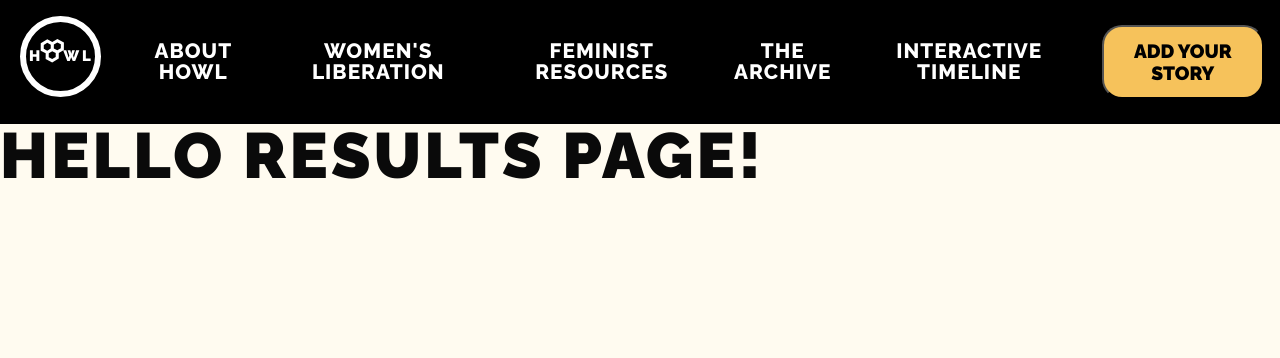
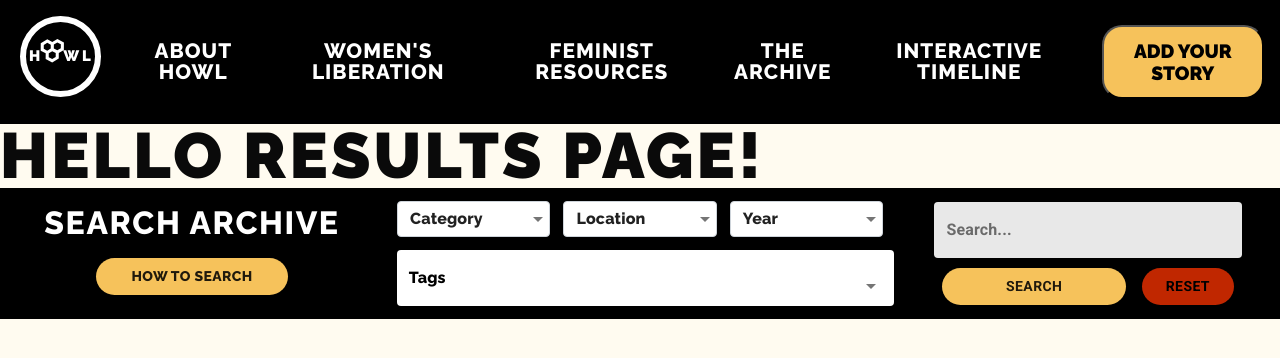
Before and after one commit to founders-programme-2/howl, a React (Create React App) app in the folder client/: page /results in a window 1280 px wide. Shown: the top 358 px of the page. Built offline with nearby package versions, Linux system fonts and the light colour scheme; what react-a11y would draw is missing.

Commit message:
import Footer into Results page

```diff
--- a/client/src/Components/Results/index.js
+++ b/client/src/Components/Results/index.js
@@ -1,7 +1,13 @@
-import React from 'react';
+import React, { Fragment } from 'react';
+import Footer from '../Common/Footer';
 
 const Results = () => {
-  return <h1>Hello Results page!</h1>;
+  return (
+    <Fragment>
+      <h1>Hello Results page!</h1>
+      <Footer />
+    </Fragment>
+  );
 };
 
 export default Results;
```
